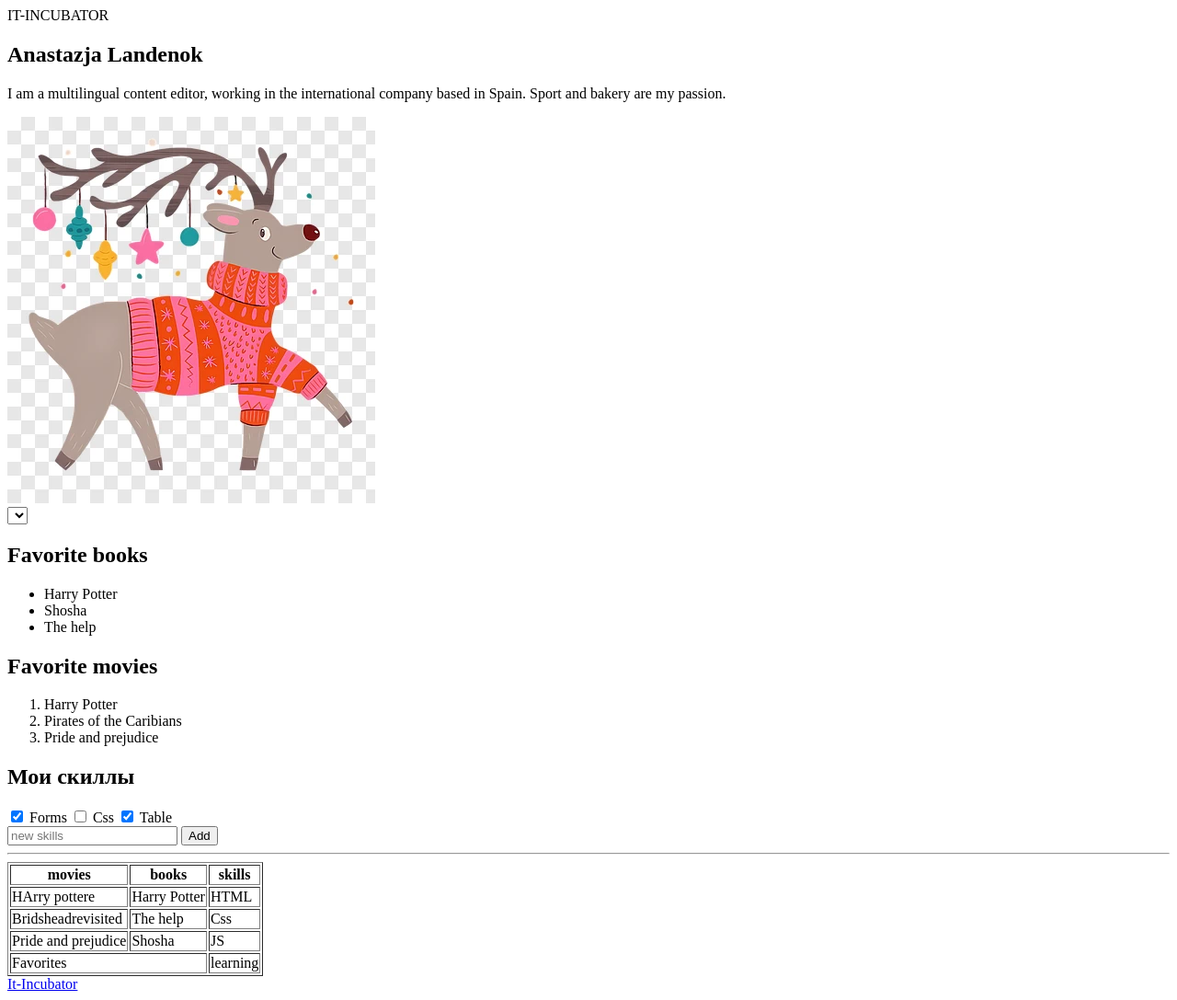
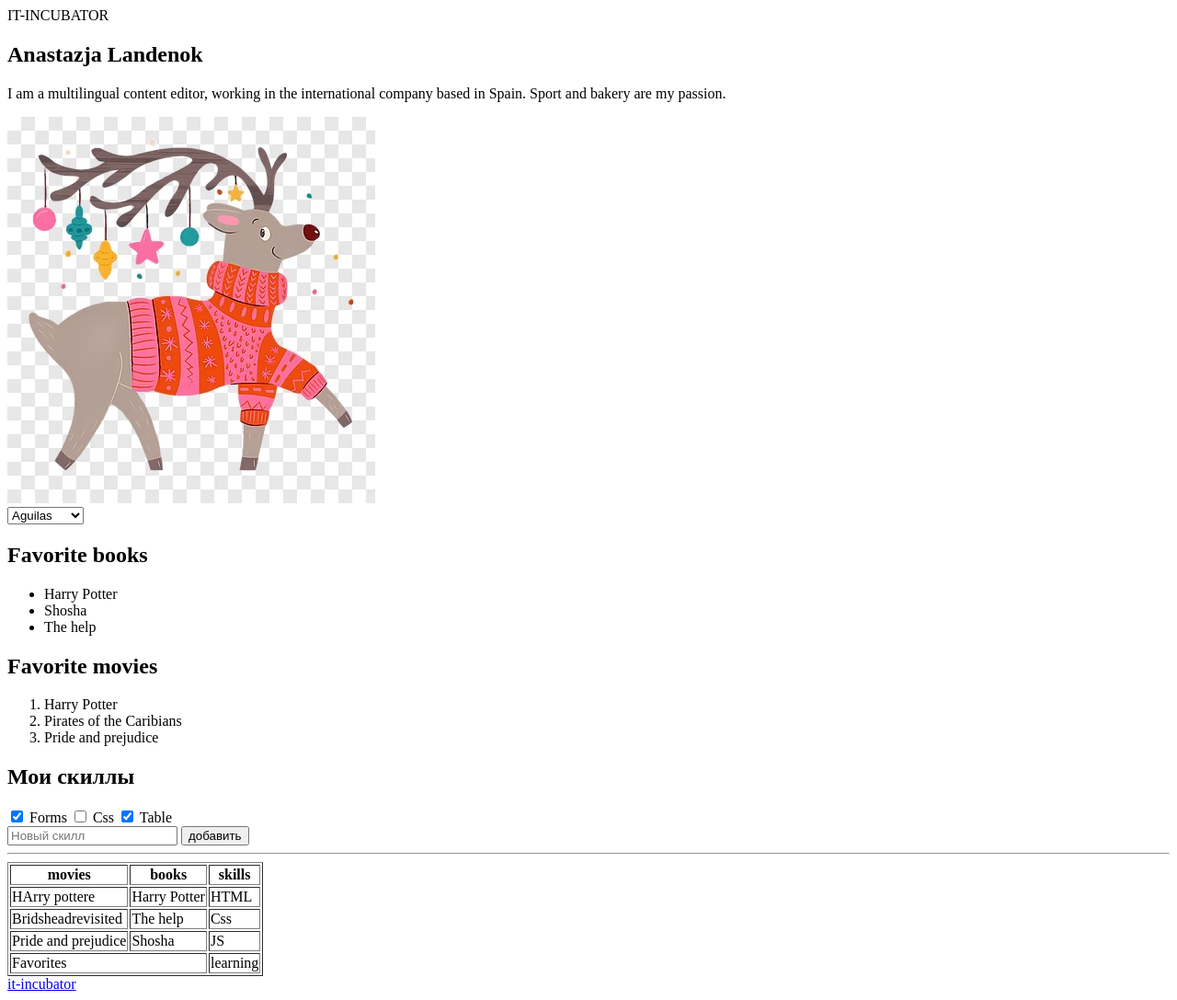
Before and after one commit to AnaLanVa/1-hw-with-auto-test-html-css-main, a plain HTML site: page index.html in a window 1280 px wide. Shown: the whole page at 92% size. Drawn offline with Linux system fonts and the light colour scheme.

Commit message:
complete task 1 fix 1

```diff
--- a/index.html
+++ b/index.html
@@ -9,14 +9,11 @@
     <!-- ЗАДАНИЕ -->
     <!-- Необходимо создать html-элементы там, где это нужно, в соответствии с правилами семантической разметки -->
     <!-- ⚠️ Атрибут data-cy удалять нельзя! Он учавствует в проверке. Если его удалить, тесты не пройдут. -->
-
     <header>
         <span>IT-INCUBATOR</span>
     </header>
-
     <section data-cy="hw1-section-main-pre">
         <!-- 1) В этом разделе создай 3 дочерних элемента: -->
-
         <!-- a) Заголовок первого уровня со своим ФИО -->
         <h1>Anastazja Landenok</h1>
         <!-- b) Несколько строк о себе: где учишься или работаешь, хобби, увлечения. Используй тег для абзаца. Длина строки должна быть больше 50-ти симвов (пробелы и др знаки припинания тоже считаются символом) -->
@@ -29,10 +26,10 @@
 
     <section data-cy="hw1-section-about-pre">
         <!-- 2) В этом разделе создай выпадающий список с разными городами (не меньше 3-х). Свой город сделай вторым в этом списке. С помощью специального атрибута, сделай так, чтобы твой город всегда был выбранным по умолчанию  -->
-         <select name="" id="">
-            <option value="Grodno"></option>
-            <option selected disabled value="Aguilas"></option>
-            <option value="Barcelona"></option>
+        <select>
+            <option>Grodno</option>
+            <option selected disabled>Aguilas</option>
+            <option>Barcelona</option>
         </select>
         <div data-cy="hw1-unordered-list-box-pre">
             <!-- 3) В этом разделе создай 2 дочерних элемента: -->
@@ -76,9 +73,9 @@
                 </label>
         </div>
         <!-- 5) Создай здесь однострочное поле для ввода текста с подсказкой "Новый скилл", которая исчезает, когда начинаешь что-то печатать (для подсказки есть специальный атрибут) -->
-        <input type="text" placeholder="new skills">
+                <input type="text" placeholder="Новый скилл">
         <!-- 6) Создай здесь кнопку “Добавить” -->
-        <button>Add</button>
+        <button>добавить</button>
         <!-- 7) Добавь горизонтальную линию (для этого есть специальный тег) -->
         <hr>
         <table data-cy="hw-about-table-pre">
@@ -116,7 +113,7 @@
     </section>
     <footer data-cy="hw-footer-pre">
         <!-- 9) Создай здесь ссылку на наш сайт https://it-incubator.io/ (текст ссылки должен быть it-incubator) -->
-        <a href="https://it-incubator.io">It-Incubator</a>
+        <a href="https://it-incubator.io/">it-incubator</a>
     </footer>
 </body>
 </html>
```
Lines whose indentation alone changed are shown as unchanged.
